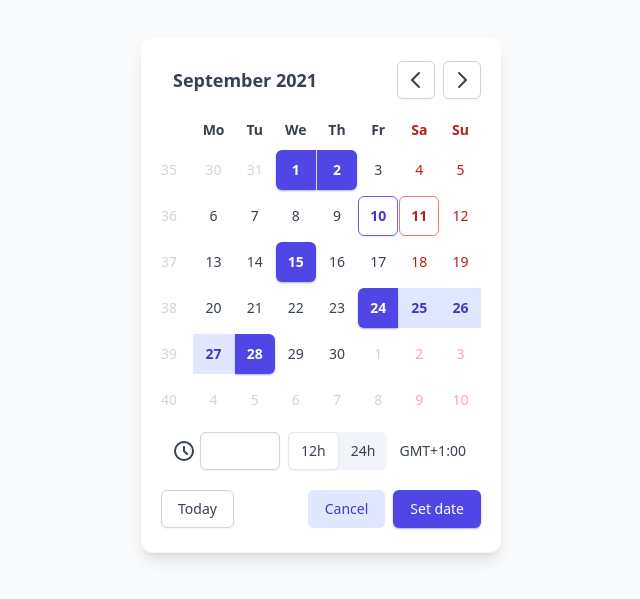
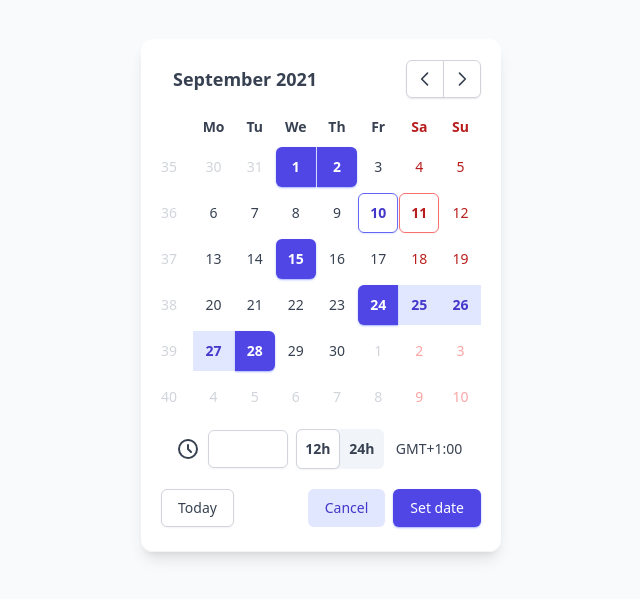
Before and after one commit to codesfromshad/tailwind-datepicker, a React (Create React App) app: page / in a window 1280 px wide. Shown: the part 105-704 px from the top of the page, without its empty margins (319-959 px from the left). Built offline with nearby package versions, Linux system fonts and the light colour scheme.

Commit message:
Fix time format toggle

```diff
--- a/src/components/App/index.tsx
+++ b/src/components/App/index.tsx
@@ -205,22 +205,38 @@ function App() {
         <div className="select-none flex bg-white dark:bg-gray-800 shadow-lg rounded-xl w-auto justify-center">
           <div className="flex flex-col w-[360px] justify-evenly px-5 pt-5 pb-6 border-b rounded-xl border-gray-100 dark:border-slate-800">
             <div className="flex items-center justify-between">
-              <button className="text-lg text-gray-700 dark:text-slate-200 font-semibold rounded-md cursor-pointer hover:bg-gray-50 dark:hover:bg-slate-700 px-3 py-2 active:bg-gray-100 dark:active:bg-slate-600">
+              <button className="text-lg text-gray-700 dark:text-slate-200 font-semibold rounded-md cursor-pointer hover:bg-gray-50 dark:hover:bg-slate-700 px-3 py-1.5 active:bg-gray-100 dark:active:bg-slate-600">
                 September 2021
               </button>
-              <div className="flex justify-center space-x-2">
+              <span className="relative z-0 inline-flex shadow-sm rounded-md">
                 <button
-                  className="inline-flex items-center p-1.5 border border-gray-300 dark:border-slate-200 shadow-sm dark:shadow-slate-900 text-sm leading-4 font-medium rounded-md text-gray-700 dark:text-slate-200 g-white hover:bg-gray-50 dark:hover:bg-slate-700 active:bg-gray-100 dark:active:bg-slate-600"
+                  type="button"
+                  className="relative inline-flex items-center px-2 py-2 rounded-l-md bg-white dark:bg-slate-800 font-medium border border-gray-300 dark:border-slate-200 shadow-sm dark:shadow-slate-900 text-sm text-gray-700 dark:text-slate-200 hover:bg-gray-50 dark:hover:bg-slate-700 active:bg-gray-100 dark:active:bg-slate-600 focus:z-10"
+                >
+                  <span className="sr-only">Previous</span>
+                  <ChevronLeftIcon className="h-5 w-5" aria-hidden="true" />
+                </button>
+                <button
+                  type="button"
+                  className="-ml-px relative inline-flex items-center px-2 py-2 rounded-r-md bg-white dark:bg-slate-800 font-medium border border-gray-300 dark:border-slate-200 shadow-sm dark:shadow-slate-900 text-sm text-gray-700 dark:text-slate-200 hover:bg-gray-50 dark:hover:bg-slate-700 active:bg-gray-100 dark:active:bg-slate-600 focus:z-10"
+                >
+                  <span className="sr-only">Next</span>
+                  <ChevronRightIcon className="h-5 w-5" aria-hidden="true" />
+                </button>
+              </span>
+              {/* <div className="flex justify-center space-x-2">
+                <button
+                  className="inline-flex items-center p-1.5 border border-gray-300 dark:border-slate-200 shadow-sm dark:shadow-slate-900 text-sm leading-4 font-medium rounded-md text-gray-700 dark:text-slate-200 bg-white hover:bg-gray-50 dark:hover:bg-slate-700 active:bg-gray-100 dark:active:bg-slate-600"
 
                 >
                   <ChevronLeftIcon className="w-6 h-6 stroke-current"/>
                 </button>
                 <button
-                  className="inline-flex items-center p-1.5 border border-gray-300 dark:border-slate-200 shadow-sm dark:shadow-slate-900 text-sm leading-4 font-medium rounded-md text-gray-700 dark:text-slate-200 g-white hover:bg-gray-50 dark:hover:bg-slate-700 active:bg-gray-100 dark:active:bg-slate-600"
+                  className="inline-flex items-center p-1.5 border border-gray-300 dark:border-slate-200 shadow-sm dark:shadow-slate-900 text-sm leading-4 font-medium rounded-md text-gray-700 dark:text-slate-200 bg-white hover:bg-gray-50 dark:hover:bg-slate-700 active:bg-gray-100 dark:active:bg-slate-600"
                 >
                   <ChevronRightIcon className="w-6 h-6 stroke-current"/>
                 </button>
-              </div>
+              </div> */}
             </div>
             <div className="flex justify-around pt-2">
               <div className="grid grid-rows-6 pt-10 pr-4 gap-y-1.5 text-sm text-gray-300 dark:text-slate-600">
--- a/src/components/TimePicker/index.tsx
+++ b/src/components/TimePicker/index.tsx
@@ -2,6 +2,7 @@ import { Fragment, useState } from 'react';
 import { Listbox, Transition, Switch } from '@headlessui/react';
 import { CheckIcon, ChevronDownIcon, ClockIcon } from '@heroicons/react/outline';
 import Downshift from 'downshift';
+import Month from './../Month/index';
 
 function classNames(...classes: (boolean | null | undefined | string)[]) {
   return classes
@@ -21,41 +22,95 @@ export function TimePicker() {
   const [enabled, setEnabled] = useState(false);
   const [hours, setHours] = useState();
   const [minutes, setMinutes] = useState();
+  const [timeFormat, setTimeFormat] = useState('12h');
+  const [selected, setSelected] = useState(true);
+  const [currentInterval, setInterval] = useState();
+  const [segmentedControllerBg, setSegmentedControllerBg] = useState("bg-white dark:bg-slate-800");
 
   const hoursHandler = (e: any) => {
     setHours(e.target.value);
   }
 
+  const timeFormatHandler = (e: any) => {
+    setSelected(e.target.value);
+  }
+
   return (
     <div>
       <div className="flex justify-center items-center space-x-1">
-        <label htmlFor="number" className="flex text-sm font-medium text-gray-700">
+        <label htmlFor="number" className="flex text-sm font-medium text-gray-700 dark:text-slate-200 pr-1">
           <ClockIcon className="w-6 h-6 stroke-current"/>
         </label>
         <div>
           <input
             type="text"
-            className="shadow-sm focus:ring-indigo-500 focus:border-indigo-500 block w-20 sm:text-sm border-gray-300 rounded-md"
+            className="shadow-sm focus:ring-brand-light focus:border-brand-light block w-20 sm:text-sm dark:text-slate-200 border-gray-300 dark:border-slate-200 dark:focus:border-brand-light dark:bg-slate-900 rounded-md"
           />
         </div>
         <div className="flex items-center justify-center px-1">
-          <div className="flex items-center justify-center rounded-md bg-slate-100">
+        <div className="bg-slate-100 dark:bg-slate-900 rounded-md">
+          <div className="relative flex items-center">
+
+            <div className={classNames(
+              timeFormat === '12h' ? 'translate-x-0' : 'translate-x-full',
+              segmentedControllerBg,
+              `absolute left-0 h-10 inset-y-auto w-1/2 flex rounded-md shadow-sm dark:shadow-slate-900 border border-gray-300 dark:border-slate-200`
+            )}
+            >
+            </div>
+            <div
+              className="relative flex text-sm text-gray-700 dark:text-slate-200 font-semibold items-center justify-center cursor-pointer w-11 h-10 rounded-md"
+              onClick={() => {
+                setTimeFormat('12h');
+                setSegmentedControllerBg("transition-all bg-gray-50 dark:bg-gray-700");
+              }}
+              onMouseEnter={() => timeFormat === '12h' && setSegmentedControllerBg("bg-gray-50 dark:bg-gray-700")}
+              onMouseLeave={() => setSegmentedControllerBg("transition-transform ease-in-out duration-200 bg-white dark:bg-slate-800")}
+            >
+              12h
+            </div>
+            <div
+              className="relative flex text-sm text-gray-700 dark:text-slate-200 font-semibold items-center justify-center cursor-pointer w-11 h-10 rounded-md"
+              onClick={() => {
+                setTimeFormat('24h');
+                setSegmentedControllerBg("transition-all bg-gray-50 dark:bg-gray-700");
+              }}
+              onMouseEnter={() => timeFormat === '24h' && setSegmentedControllerBg("bg-gray-50 dark:bg-gray-700")}
+              onMouseLeave={() => setSegmentedControllerBg("transition-transform ease-in-out duration-200 bg-white dark:bg-slate-800")}
+            >
+              24h
+            </div>
+
+          </div>
+        </div>
+
+          {/* <div className="flex items-center justify-center rounded-md bg-slate-100">
             <button
               type="button"
-              className="flex bg-white border border-gray-200 rounded-md shadow-sm py-2 text-sm font-medium text-gray-700 whitespace-nowrap sm:w-auto px-3 transform duration-700 ease-in-out translate-x-0"
+              value={`12h`}
+              className={classNames(
+                timeFormat[1].isSelected
+                  ? `flex bg-white border border-gray-200 rounded-md shadow-sm py-2 text-sm font-medium text-gray-700 whitespace-nowrap sm:w-auto px-3 transform duration-700 ease-in-out translate-x-0`
+                  : `flex border-transparent rounded-md py-2 text-sm font-medium text-gray-700 whitespace-nowrap sm:w-auto px-3 transform duration-700 ease-in-out translate-x-0`
+              )}
             >
               12h
             </button>
             <button
               type="button"
-              className="flex border-transparent rounded-md py-2 text-sm font-medium text-gray-700 whitespace-nowrap sm:w-auto px-3 transform duration-700 ease-in-out translate-x-0"
+              value={`24h`}
+              className={classNames(
+                timeFormat[0].isSelected
+                  ? `flex bg-white border border-gray-200 rounded-md shadow-sm py-2 text-sm font-medium text-gray-700 whitespace-nowrap sm:w-auto px-3 transform duration-700 ease-in-out -translate-x-0`
+                  : `flex border-transparent rounded-md py-2 text-sm font-medium text-gray-700 whitespace-nowrap sm:w-auto px-3 transform duration-700 ease-in-out translate-x-0`
+              )}
             >
               24h
             </button>
-          </div>
+          </div> */}
         </div>
         <div className="relative flex items-start text-sm px-1">
-          <p className="text-gray-700">
+          <p className="text-gray-700 dark:text-slate-200">
             GMT+1:00
           </p>
         </div>
```
